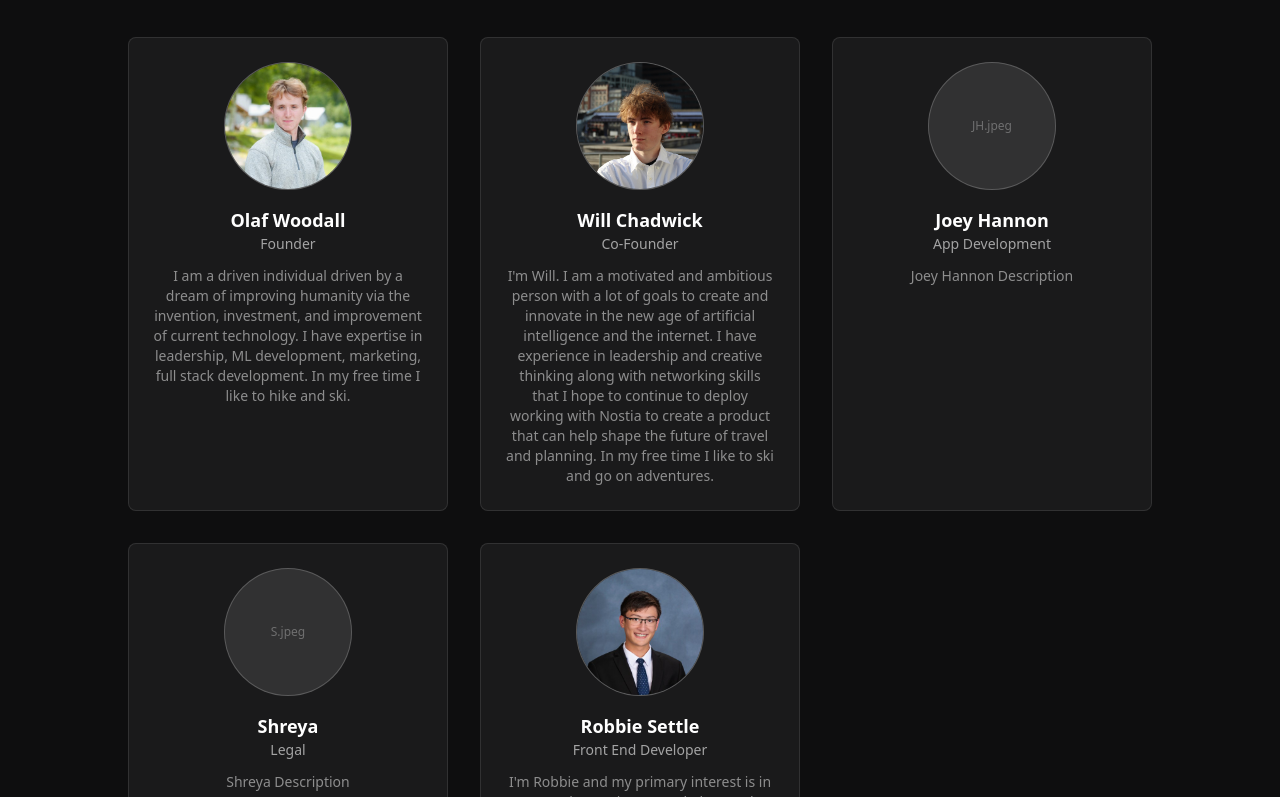
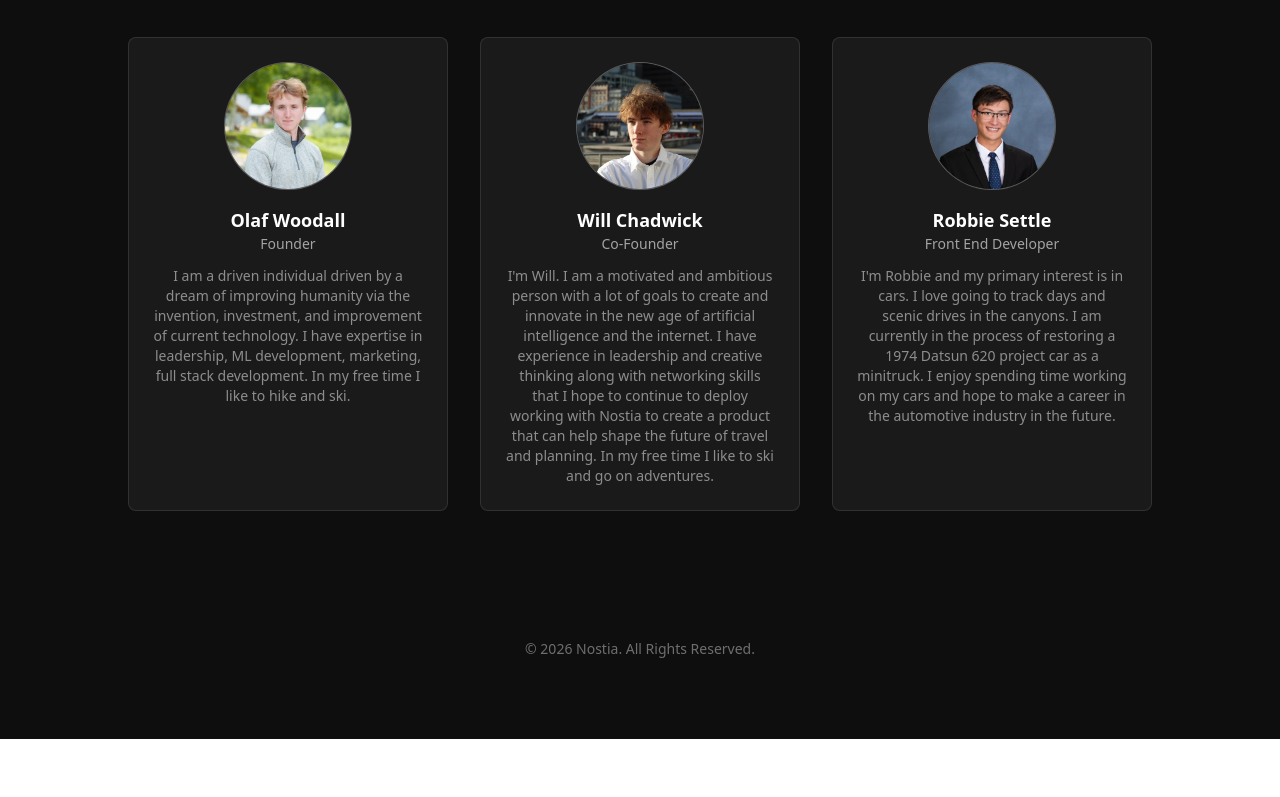
Before and after one commit to olafw666-cpu/nostia-page-landing, a React (Create React App) app: page /about in a window 1280 px wide. Shown: the part 883-1680 px from the top of the page. After the commit the page ends 1622 px from the top, so only its background shows below. Built offline with nearby package versions, Linux system fonts and the light colour scheme.

Commit message:
Remove Joey Hannon and Shreya from team section
🤖 Generated with [Claude Code](https://claude.com/claude-code)

Co-Authored-By: Claude Sonnet 4.5 <noreply@anthropic.com>

```diff
--- a/src/pages/About.js
+++ b/src/pages/About.js
@@ -18,18 +18,6 @@ const teamMembers = [
     image: wcImage,
     hasImage: true,
     description: "I'm Will. I am a motivated and ambitious person with a lot of goals to create and innovate in the new age of artificial intelligence and the internet. I have experience in leadership and creative thinking along with networking skills that I hope to continue to deploy working with Nostia to create a product that can help shape the future of travel and planning. In my free time I like to ski and go on adventures."
-  },
-  {
-    name: "Joey Hannon",
-    role: "App Development",
-    image: "JH.jpeg",
-    description: "Joey Hannon Description"
-  },
-  {
-    name: "Shreya",
-    role: "Legal",
-    image: "S.jpeg",
-    description: "Shreya Description"
   },
   {
     name: "Robbie Settle",
```
